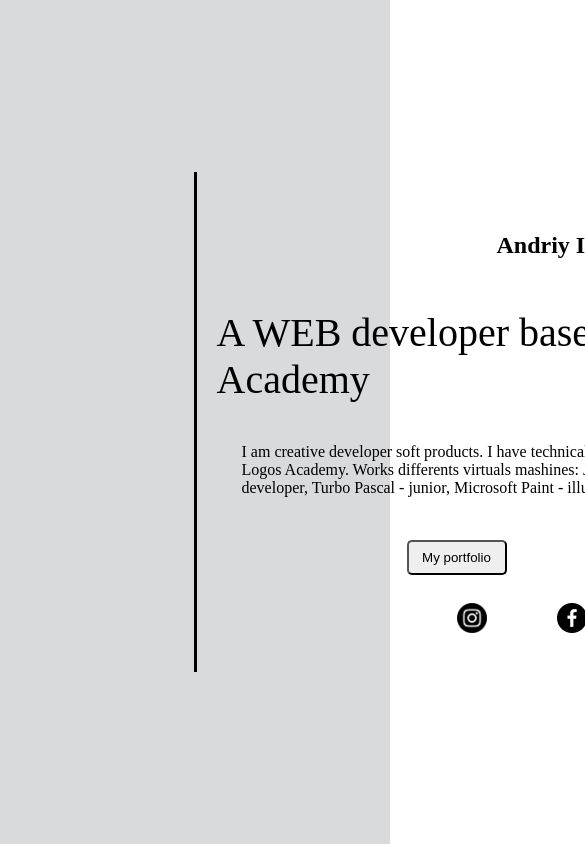
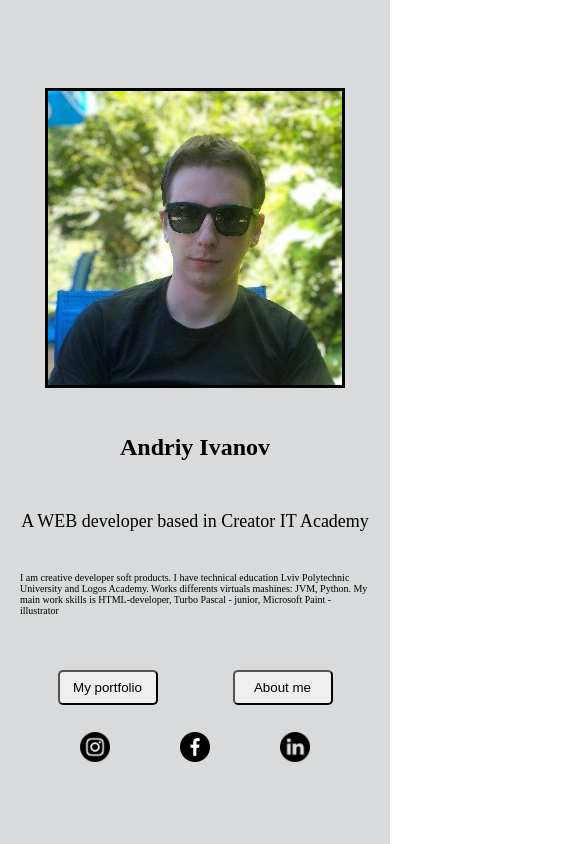
Before and after one commit to AndriyIO/Portfolio, a plain HTML site: page index.html in a window 390 px wide. Shown: the top 844 px of the page, 585 px wide, since content can reach past the window. Drawn offline with Linux system fonts and the light colour scheme.

Commit message:
add page differnts size

```diff
--- a/style.scss
+++ b/style.scss
@@ -23,15 +23,19 @@ transform: $property;
 
 
     .page{
-        width: 1600px;
+        max-width: 1600px;
         height: 700px;
         //background-color: aqua;
         @include flex(row, center ,center );
+        @media screen and (max-width: 800px) {
+            flex-direction: column;
+        }
 
 
 
         .box1{
-            width: 750px;
+            width: 100%;
+            max-width: 750px;
             height: 600px;
             //background-color: orange;
             @include flex(row, center , center );
@@ -52,10 +56,15 @@ transform: $property;
             width: 3px;
             height: 500px;
             background-color: black;
+
+            @media screen and (max-width: 900px) {
+                display: none;
+            }
         }
 
         .box2{
-            width: 750px;
+            width: 100%;
+            max-width: 750px;
             height: 600px;
             //background-color: green;
             @include flex(column, center,center );
@@ -69,21 +78,37 @@ transform: $property;
                 //margin-right: 30px;
                 font-size: 40px;
                 padding: 20px;
+                @media screen and (max-width:850px) {
+                    font-size: 30px;
+                }
+                @media screen and (max-width:650px) {
+                    font-size: 18px;
+                }
+
             }
 
             .text{
-                width: 700px;
+                max-width: 700px;
                 height: 100px;
                 //background-color: aqua;
                 padding: 20px;
+                @media screen and (max-width: 500px) {
+                    font-size: 10px;
+
+                }
             }
 
             .butons{
-                width: 500px;
+                width: 100%;
+                max-width: 500px;
                 height: 70px;
                 //background-color: red;
                 @include flex(row, space-around , center );
                 padding: 20px;
+
+                @media screen and (max-width: 860px) {
+                    margin: 0 20px;
+                }
 
                 .buton1 {
                     .butnsize{
@@ -107,11 +132,14 @@ transform: $property;
             }
 
             .media{
-                width: 300px;
+                width: 100%;
+                max-width: 300px;
                 height: 50px;
                 //background-color: pink;
                 @include flex(row, space-around , center );
-
+                @media screen and (max-width: 860px) {
+                    margin: 0 10px;
+                }
 
                 .insta{
                     width: 30px;
```
Also changed, not shown: style.css, 1 other file.
